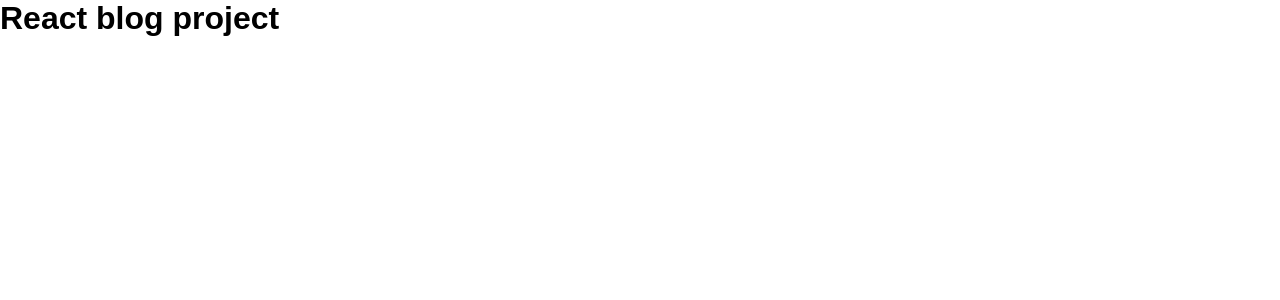
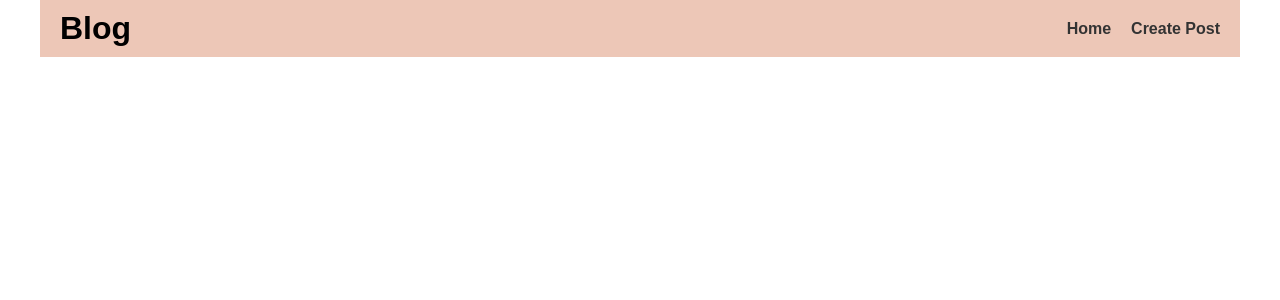
Before and after one commit to fmfahath/react-blog-hooks-firebase, a React (Vite) app: page / in a window 1280 px wide. Shown: the top 300 px of the page. Built offline with nearby package versions, Linux system fonts and the light colour scheme.

Commit message:
navbar added

```diff
--- a/src/App.jsx
+++ b/src/App.jsx
@@ -1,11 +1,12 @@
 import React from 'react'
 import './App.css'
+import Navbar from './components/navbar/Navbar'
 
 function App() {
 
   return (
     <>
-      <h1>React blog project</h1>
+      <Navbar />
     </>
   )
 }
--- a/src/components/navbar/Navbar.css
+++ b/src/components/navbar/Navbar.css
@@ -0,0 +1,24 @@
+header {
+    background-color: #edc7b7;
+}
+
+.container {
+    max-width: 1200px;
+    margin: 0 auto;
+    padding: 10px 20px;
+    display: flex;
+    align-items: center;
+    justify-content: space-between;
+}
+
+.container nav {
+    display: flex;
+    align-items: center;
+    gap: 20px;
+}
+
+.container nav a {
+    text-decoration: none;
+    color: #333;
+
+}
--- a/src/components/navbar/Navbar.jsx
+++ b/src/components/navbar/Navbar.jsx
@@ -3,7 +3,13 @@
 
 const Navbar = () => {
     return (
-        <div>Navbar</div>
+        <header className='container'>
+            <h1>Blog</h1>
+            <nav>
+                <a href="#"><h4>Home</h4></a>
+                <a href="#"><h4>Create Post</h4></a>
+            </nav>
+        </header>
     )
 }
 
```
